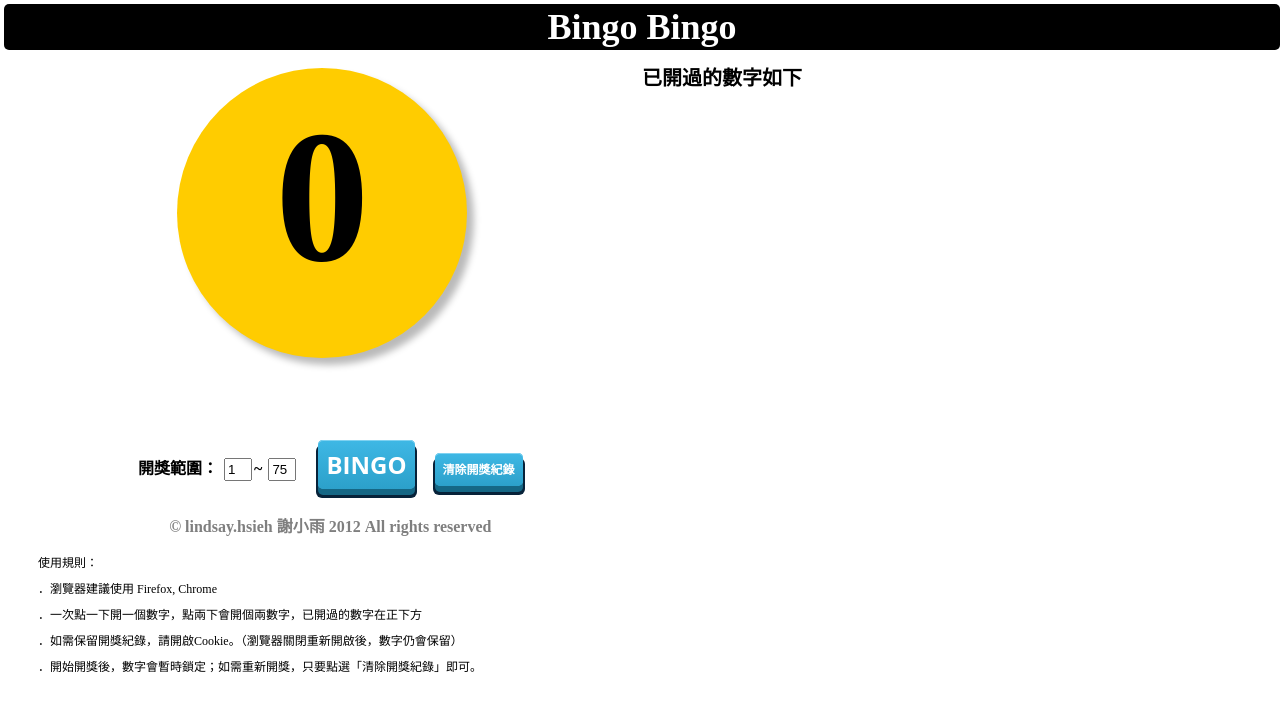
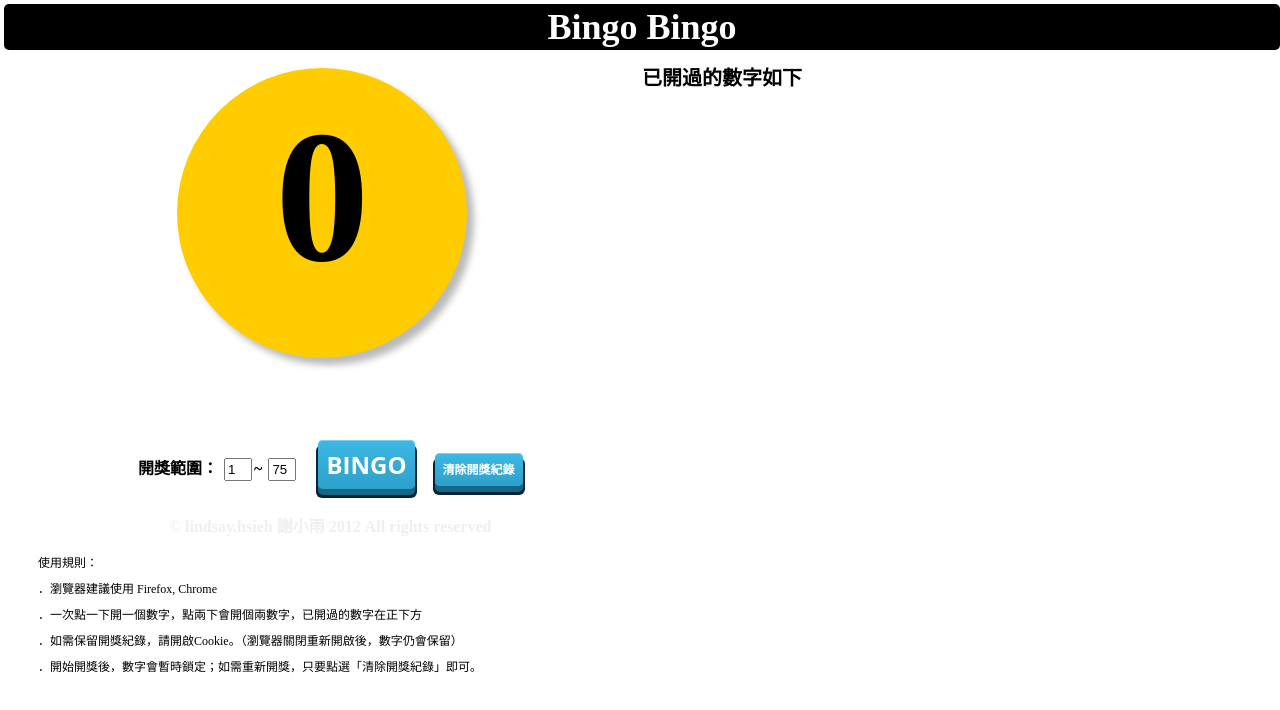
Before and after one commit to lindsayrain/bingo, a plain HTML site: page index.htm in a window 1280 px wide. Drawn offline with Linux system fonts and the light colour scheme.

Commit message:
Update index.htm
fix color

```diff
--- a/index.htm
+++ b/index.htm
@@ -329,9 +329,9 @@ function getCookieVal(offset) {
 								<a href="javascript:void(0)" class="a_demo_two" id="clear" name="clear" onClick="clearNum();">清除開獎紀錄</a>
 							</li>
 							<li>
-								<li>
-									<div id="copyright" name="copyright" style="position:relative;text-align:center;color:#7F7F7F">© lindsay.hsieh 謝小雨 2012 All rights reserved</div>
-								</li>
+							<li>
+								<div id="copyright" name="copyright" style="position:relative;text-align:center;color:#efefef">© lindsay.hsieh 謝小雨 2012 All rights reserved</div>
+							</li>
 								<ul style="font-size:12px;font-weight:normal;">
 									<li>使用規則：</li>
 									<li>．瀏覽器建議使用 Firefox, Chrome</li>
```
